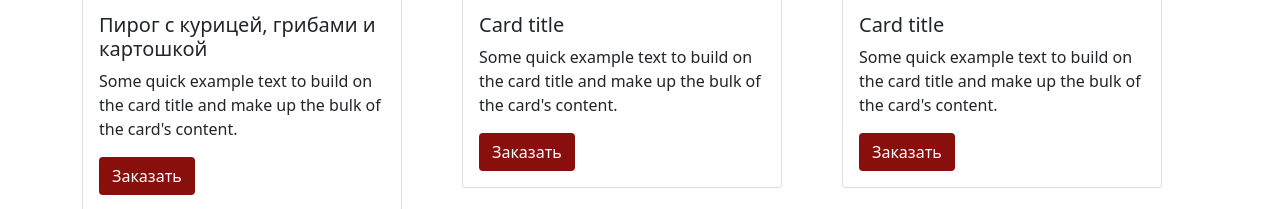
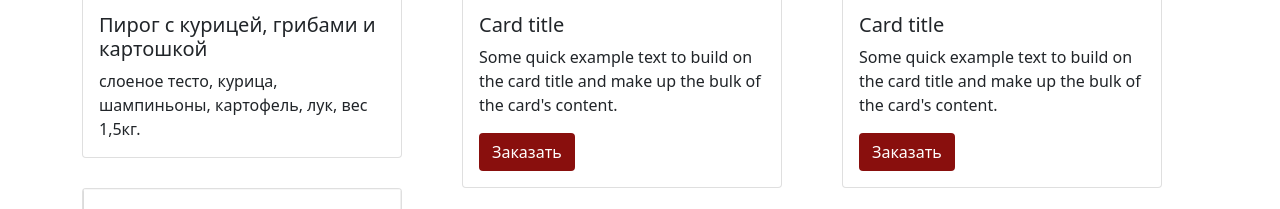
Before and after one commit to KirillA74/baloven, a plain HTML site: page index.html in a window 1280 px wide. Shown: the part 309-518 px from the top of the page. Drawn offline with nearby package versions, Linux system fonts and the light colour scheme; files whose address does not match are found by name.

Commit message:
Add files via upload

```diff
--- a/index.html
+++ b/index.html
@@ -82,8 +82,8 @@
             <img src="images/logo.jpg" class="card-img-top" alt="...">
             <div class="card-body">
               <h5 class="card-title">Пирог с курицей, грибами и картошкой</h5>
-              <p class="card-text">Some quick example text to build on the card title and make up the bulk of the card's content.</p>
-              <a href="#" class="btn" style="background-color: #890f0d; color:#fff">Заказать</a>
+              <p class="card-text">слоеное тесто, курица, шампиньоны, картофель, лук, вес 1,5кг.</p>
+              <!-- <a href="#" class="btn" style="background-color: #890f0d; color:#fff">Заказать</a> -->
             </div>
           </div>
         </div>
```
